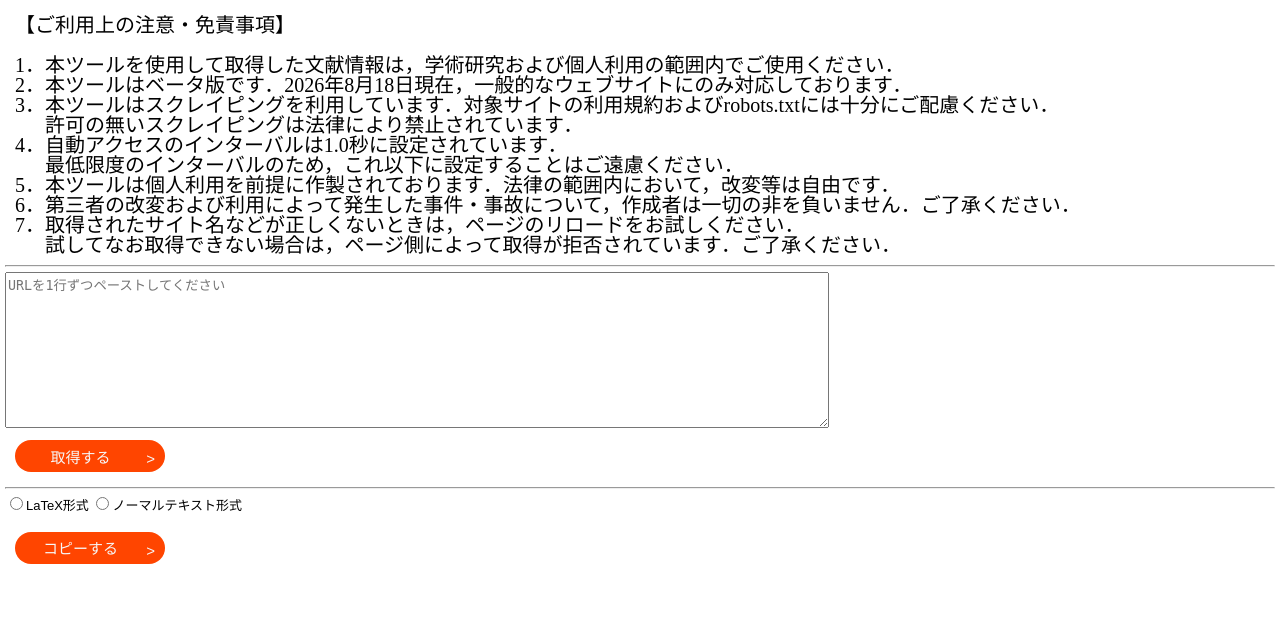
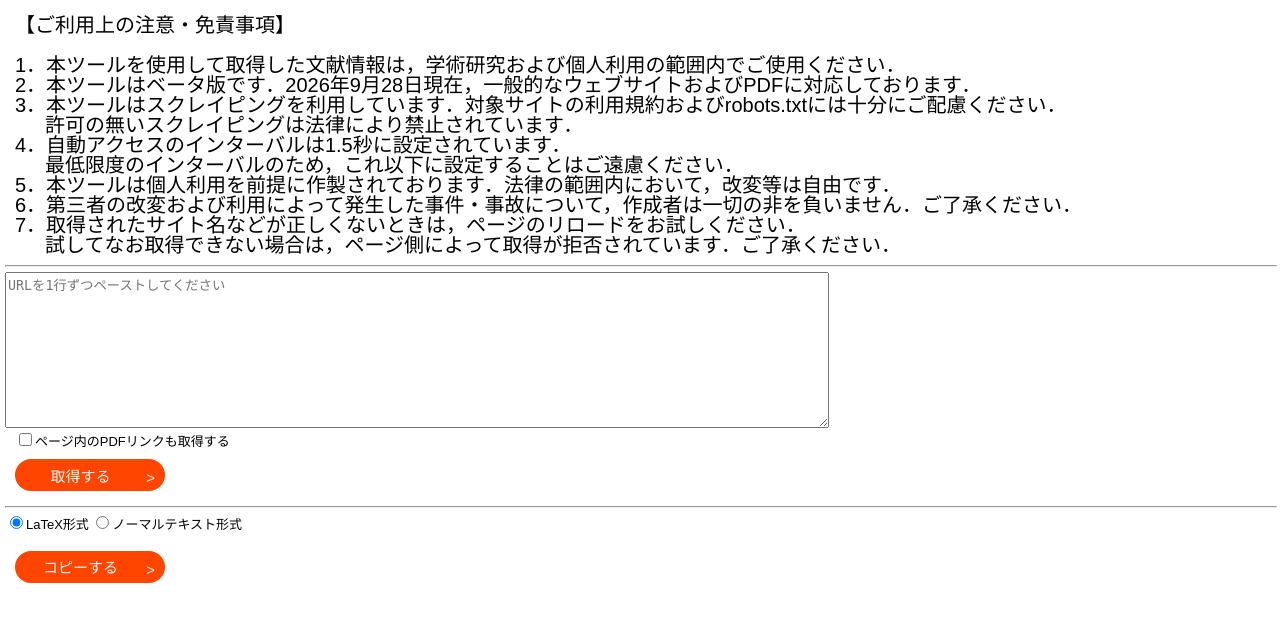
Before and after one commit to qr-github/pyRference, a Flask app: page / in a window 1280 px wide. Shown: the top 622 px of the page. Run offline with Flask 3, Linux system fonts and the light colour scheme; some libraries are stand-ins or nearby versions.

Commit message:
Web画面・APIのバグを修正し，PDFリンク取得オプションを追加
- JSの未宣言変数textDataを修正（取得前に形式を切り替えるとエラーになっていた）
- /extractで不正なJSON・URL数超過時に500ではなく400とエラーメッセージを返すよう修正
- 「ページ内のPDFリンクも取得する」チェックボックスを追加
- CSSのセレクタ・font-familyの誤りと横スクロールを修正
- notice.txtのアクセス間隔を実装値（1.5秒）に合わせ，gunicornのタイムアウトを延長

Co-Authored-By: Claude Opus 5.5 (1M context) <noreply@anthropic.com>

```diff
--- a/app.py
+++ b/app.py
@@ -1,18 +1,33 @@
+import os
+
 from flask import Flask, request, jsonify, render_template
 from main import for_multi_urls, for_output_latex, load_notice
+
+MAX_URLS = 20  # 1回のリクエストで受け付けるURL数の上限
+NOTICE_PATH = os.path.join(os.path.dirname(os.path.abspath(__file__)), "notice.txt")
 
 app = Flask(__name__)
 
 @app.route("/")
 def index():
-    notice = load_notice("notice.txt")
+    notice = load_notice(NOTICE_PATH)
     return render_template('index.html', notice=notice)
 
 @app.route('/extract', methods=['POST'])
 def extract():
-    data = request.get_json()
-    urls = data.get('urls', [])
-    results = for_multi_urls(urls)
+    data = request.get_json(silent=True) or {}
+    urls = data.get('urls', []) if isinstance(data, dict) else []
+
+    if not isinstance(urls, list) or not all(isinstance(u, str) for u in urls):
+        return jsonify({'error': 'URLの形式が正しくありません'}), 400
+    urls = [u.strip() for u in urls if u.strip()]
+    if not urls:
+        return jsonify({'error': 'URLを入力してください'}), 400
+    if len(urls) > MAX_URLS:
+        return jsonify({'error': f'一度に取得できるURLは{MAX_URLS}件までです'}), 400
+
+    include_pdf_links = data.get('include_pdf_links') is True
+    results = for_multi_urls(urls, include_pdf_links=include_pdf_links)
     latex = for_output_latex(results)
     return jsonify({'results':results, 'latex':latex})
 
--- a/notice.txt
+++ b/notice.txt
@@ -1,10 +1,10 @@
 【ご利用上の注意・免責事項】
 
 1．本ツールを使用して取得した文献情報は，学術研究および個人利用の範囲内でご使用ください．
-2．本ツールはベータ版です．2026年8月18日現在，一般的なウェブサイトにのみ対応しております．
+2．本ツールはベータ版です．2026年9月28日現在，一般的なウェブサイトおよびPDFに対応しております．
 3．本ツールはスクレイピングを利用しています．対象サイトの利用規約およびrobots.txtには十分にご配慮ください．
 &emsp;&ensp;許可の無いスクレイピングは法律により禁止されています．
-4．自動アクセスのインターバルは1.0秒に設定されています．
+4．自動アクセスのインターバルは1.5秒に設定されています．
 &emsp;&ensp;最低限度のインターバルのため，これ以下に設定することはご遠慮ください．
 5．本ツールは個人利用を前提に作製されております．法律の範囲内において，改変等は自由です．
 6．第三者の改変および利用によって発生した事件・事故について，作成者は一切の非を負いません．ご了承ください．
--- a/static/rogic.js
+++ b/static/rogic.js
@@ -6,15 +6,16 @@ function check_urls(url_text){
     return urls;
 }
 
-async function fetch_input(urls){
+async function fetch_input(urls, include_pdf_links){
     const response = await fetch('/extract', {
         method: 'POST',
         headers: {'Content-Type': 'application/json'},
-        body: JSON.stringify({urls: urls})
+        body: JSON.stringify({urls: urls, include_pdf_links: include_pdf_links})
     });
 
     if (!response.ok){
-        throw new Error("ページの取得に失敗しました。URLが正しいか確認するか、時間をおいて再度お試しください");
+        const body = await response.json().catch(() => ({}));
+        throw new Error(body.error || "ページの取得に失敗しました。URLが正しいか確認するか、時間をおいて再度お試しください");
     };
 
     return await response.json();
@@ -26,18 +27,18 @@ const format_input = document.querySelectorAll('input[name="format"]');
 const output_section = document.getElementById('output_section');
 
 function render_result(data){
-    textData = data.latex;
+    latex_data = data.latex || {latex: "", ieee: ""};
 
     const currentFormat = document.querySelector('input[name="format"][value="latex"]');
     if(currentFormat) currentFormat.checked = true;
 
-    output_section.textContent = textData.latex || "";
+    output_section.textContent = latex_data.latex || "";
 }
 
 format_input.forEach(input => {
     input.addEventListener('change', (e) => {
         const select_format = e.target.value;
-        output_section.textContent = textData[select_format] || "";
+        output_section.textContent = latex_data[select_format] || "";
     });
 });
 
@@ -58,6 +59,7 @@ function showToast(){
 
 const extract_btn = document.getElementById('for_extract');
 const input_form = document.querySelector('textarea[name="input_form"]');
+const pdf_link_option = document.getElementById('include_pdf_links');
 const loading_section = document.getElementById('loading_section');
 const errorText = document.getElementById('error_text');
 
@@ -75,7 +77,7 @@ extract_btn.addEventListener('click', async ()=>{
     loading_section.classList.remove('hidden');
 
     try{
-        const data = await fetch_input(urls);
+        const data = await fetch_input(urls, pdf_link_option.checked);
         render_result(data);
 
         loading_section.classList.add('hidden');
@@ -103,5 +105,9 @@ copy_btn.addEventListener('click', ()=>{
     .then(()=>{
         toast_text("copied!");
         showToast();
+    })
+    .catch(()=>{
+        toast_text("コピーに失敗しました");
+        showToast();
     });
 });
--- a/static/style.css
+++ b/static/style.css
@@ -9,15 +9,15 @@ body{
     display: flex;
     align-items: center;
     justify-content: left;
-    width: 100%;
+    width: auto; /*100%だと左右のmarginの分はみ出して横スクロールが出る*/
     height: 50%;
-    font-family: "Noto Sans JP" sans-serif;
+    font-family: "Noto Sans JP", sans-serif;
     font-size: 2rem;
     white-space: pre-wrap;
     margin: 1rem 1.5rem 1rem 1rem;
     pointer-events: none;
 }
-.hr-gray{
+.hr_gray{
     width: 100%;
 }
 
@@ -180,6 +180,11 @@ body{
     margin-bottom: 1rem;
 }
 
+.pdf_option{
+    margin: 0 1rem;
+}
+
+.pdf_option label,
 .format_selector label {
     display: inline-block;
     vertical-align: middle;
--- a/templates/index.html
+++ b/templates/index.html
@@ -15,6 +15,9 @@
         <div id="urls_form">
             <textarea name="input_form" cols="100" rows="10" placeholder="URLを1行ずつペーストしてください"></textarea>
         </div>
+        <div class="pdf_option">
+            <label><input type="checkbox" id="include_pdf_links">ページ内のPDFリンクも取得する</label>
+        </div>
         <div class="wrap_loading">
             <div id="etract_button" class="wrap_btn">
                 <button id="for_extract" class="btn"><span class="btn_text">取得する</span><span class="arrow">></span></button>
@@ -31,7 +34,7 @@
         </div>
         <hr class="hr_gray">
         <div class="format_selector">
-            <label><input type="radio" name="format" value="latex">LaTeX形式</label>
+            <label><input type="radio" name="format" value="latex" checked>LaTeX形式</label>
             <label><input type="radio" name="format" value="ieee">ノーマルテキスト形式</label>
         </div>
         <div id="output_section" class="latex_text"></div>
```
Also changed, not shown: 1 other file.
